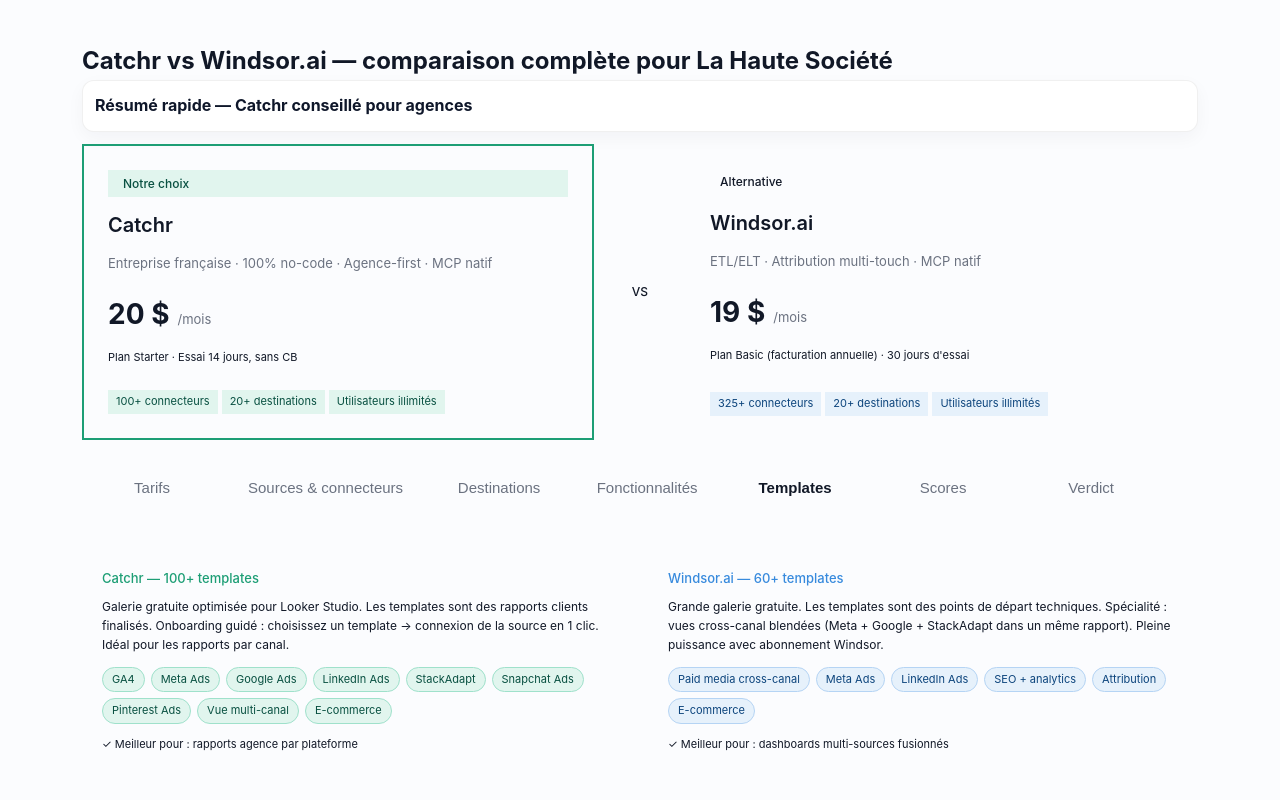
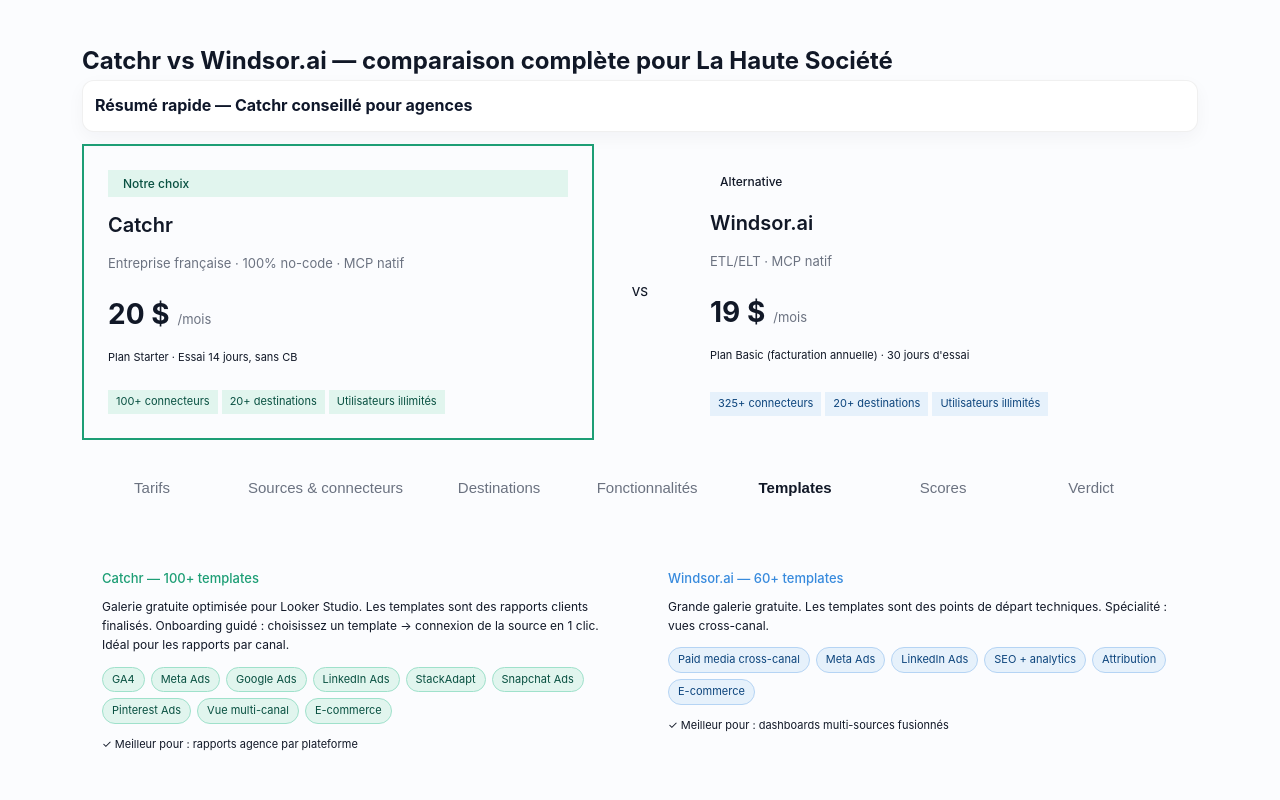
Before and after one commit to parmidapakseresht/Connecteur, a plain HTML site: page index.html in a window 1280 px wide. Both pictures are taken after a click on the button "Templates". Shown: the top 800 px of the page. Drawn offline with nearby package versions, Linux system fonts and the light colour scheme.

Commit message:
update website

```diff
--- a/index.html
+++ b/index.html
@@ -130,7 +130,7 @@
   <div class="hero-card winner">
     <span class="badge badge-catchr"><i class="ti ti-trophy" aria-hidden="true" style="font-size:11px"></i> Notre choix</span>
     <div class="tool-name">Catchr</div>
-    <div class="tool-sub">Entreprise française · 100% no-code · Agence-first · MCP natif</div>
+    <div class="tool-sub">Entreprise française · 100% no-code · MCP natif</div>
     <div class="price-row"><span class="price-num">20 $</span><span class="price-mo">/mois</span></div>
     <div class="price-note">Plan Starter · Essai 14 jours, sans CB</div>
     <div style="margin-top:auto;padding-top:.75rem;display:flex;flex-wrap:wrap;gap:4px">
@@ -143,7 +143,7 @@
   <div class="hero-card">
     <span class="badge badge-gray">Alternative</span>
     <div class="tool-name">Windsor.ai</div>
-    <div class="tool-sub">ETL/ELT · Attribution multi-touch · MCP natif</div>
+    <div class="tool-sub">ETL/ELT · MCP natif</div>
     <div class="price-row"><span class="price-num">19 $</span><span class="price-mo">/mois</span></div>
     <div class="price-note">Plan Basic (facturation annuelle) · 30 jours d'essai</div>
     <div style="margin-top:auto;padding-top:.75rem;display:flex;flex-wrap:wrap;gap:4px">
@@ -244,7 +244,7 @@
         <tr><td class="td-feat"><strong>Snapchat Ads</strong></td><td><span class="ok">✓ Natif</span></td><td><span class="ok">✓ Natif</span></td></tr>
         <tr><td class="td-feat"><strong>LinkedIn Ads</strong></td><td><span class="ok">✓ Natif</span></td><td><span class="ok">✓ Natif</span></td></tr>
         <tr><td class="td-feat"><strong>Pinterest Ads</strong></td><td><span class="ok">✓ Natif</span></td><td><span class="ok">✓ Natif</span></td></tr>
-        <tr><td class="td-feat"><strong>Salesforce</strong></td><td><span class="warn">⚠ Non confirmé — à vérifier</span></td><td><span class="ok">✓ Natif</span></td></tr>
+        <tr><td class="td-feat"><strong>Salesforce</strong></td><td><span class="no">✗ Non disponible</span></td><td><span class="ok">✓ Natif</span></td></tr>
         <tr><td class="td-feat"><strong>Microsoft Clarity</strong></td><td><span class="no">✗ Non disponible</span></td><td><span class="ok">✓ Natif</span></td></tr>
         <tr><td class="td-feat"><strong>Adobe Analytics</strong></td><td><span class="no">✗ Non disponible</span></td><td><span class="ok">✓ Natif</span></td></tr>
 
@@ -336,7 +336,7 @@
     </div>
     <div class="card">
       <div style="font-size:13px;font-weight:500;color:var(--c-windsor);margin-bottom:.5rem"><i class="ti ti-layout-dashboard" aria-hidden="true"></i> Windsor.ai — 60+ templates</div>
-      <div style="font-size:12px;color:var(--color-text-secondary);line-height:1.6;margin-bottom:.75rem">Grande galerie gratuite. Les templates sont des points de départ techniques. Spécialité : vues cross-canal blendées (Meta + Google + StackAdapt dans un même rapport). Pleine puissance avec abonnement Windsor.</div>
+      <div style="font-size:12px;color:var(--color-text-secondary);line-height:1.6;margin-bottom:.75rem">Grande galerie gratuite. Les templates sont des points de départ techniques. Spécialité : vues cross-canal.</div>
       <div class="conn-grid">
         <span class="conn-windsor conn-pill">Paid media cross-canal</span>
         <span class="conn-windsor conn-pill">Meta Ads</span>
```
